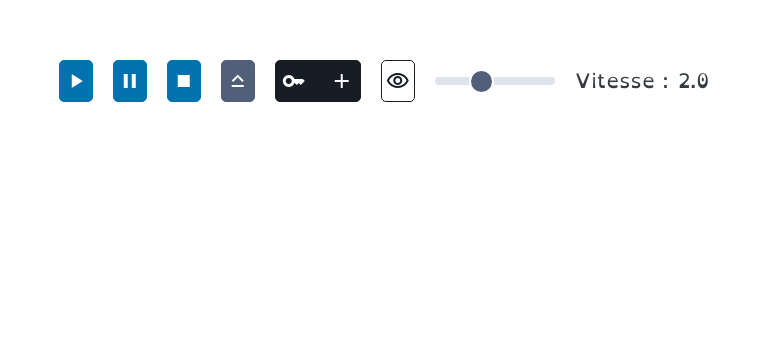
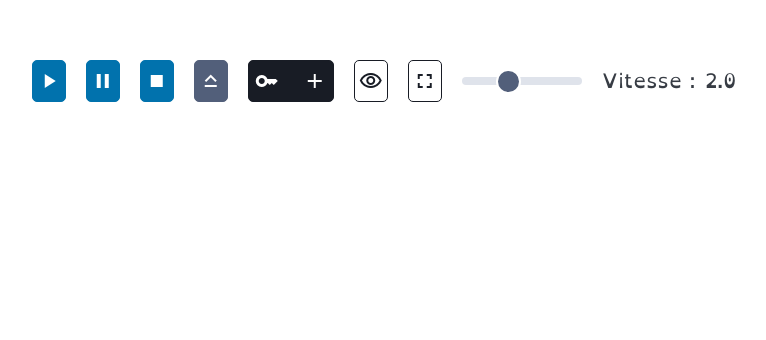
Before and after one commit to jsadaa/DidaKeys, a Symfony app: template templates/letter_game/index.html.twig in a window 1280 px wide. Shown: the part 80-420 px from the top of the page, without its empty margins (256-1022 px from the left). Run offline with Twig, Linux system fonts and the light colour scheme; the template is opened without the code that fills it, so the values that code supplies are empty; some libraries are stand-ins or nearby versions.

Commit message:
add fullscreen mode for numbers and letters games

```diff
--- a/templates/letter_game/index.html.twig
+++ b/templates/letter_game/index.html.twig
@@ -1,6 +1,6 @@
 {% extends 'base.html.twig' %}
 {% block body %}
-    <main class="container game-container">
+    <main id="main-wrapper" class="container game-container">
         <nav class="game-nav">
             <ul>
                 <li><button id="play-button" class="game-button material-icons">play_arrow</button></li>
@@ -9,6 +9,7 @@
                 <li><button id="capital-button" class="game-button secondary material-icons">keyboard_capslock</button></li>
                 <li><button id="key-button" class="game-button contrast material-icons-outlined">key add</button></li>
                 <li><button id="reveal-button" class="game-button contrast outline material-icons-outlined">visibility</button></li>
+                <li><button id="fullscreen-button" class="game-button contrast outline material-icons-outlined">fullscreen</button></li>
                 <li>
                     <label for="range" class="range-container">
                         <input type="range" min="0.5" max="5" value="2.0" id="range" step="0.2" name="range">
--- a/templates/number_game/index.html.twig
+++ b/templates/number_game/index.html.twig
@@ -9,6 +9,7 @@
                 <li><button id="calculate-button" class="game-button secondary material-icons">calculate</button></li>
                 <li><button id="key-button" class="game-button contrast material-icons-outlined">key add</button></li>
                 <li><button id="reveal-button" class="game-button contrast outline material-icons-outlined">visibility</button></li>
+                <li><button id="fullscreen-button" class="game-button contrast outline material-icons-outlined">fullscreen</button></li>
                 <li>
                     <label for="range" class="range-container">
                         <input type="range" min="0.5" max="5" value="2.0" id="range" step="0.2" name="range">
```
Also changed, not shown: public/assets/app/game/TrailGameView.js.
